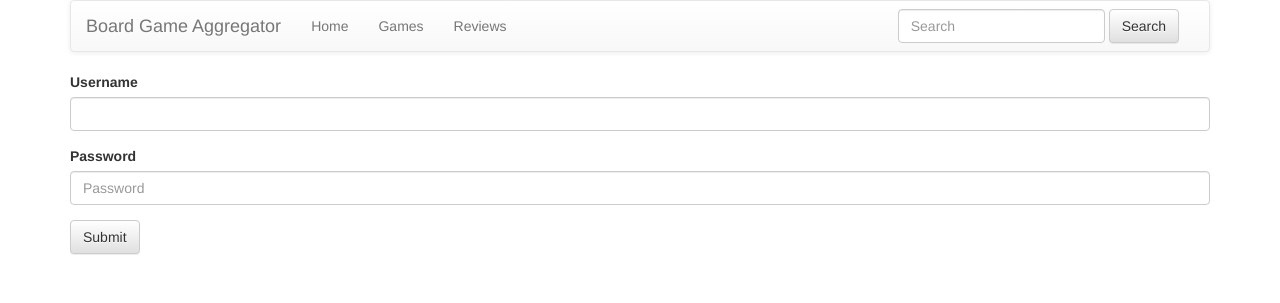
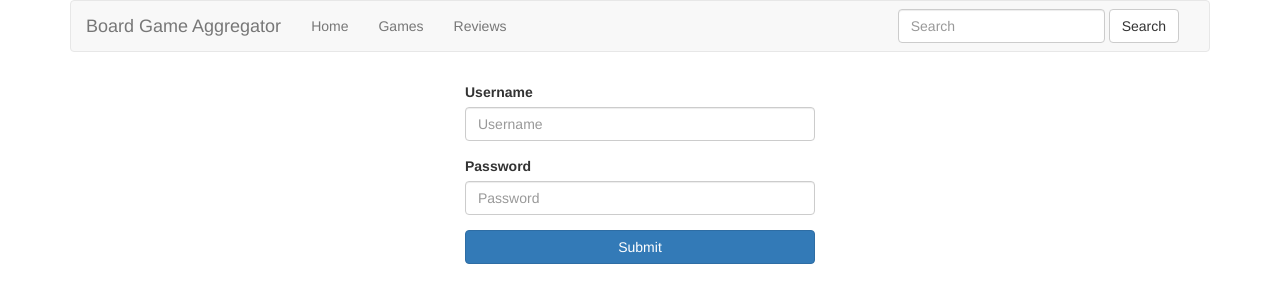
Before and after one commit to PansFortress/bg_agg, a Flask app: page /login in a window 1280 px wide. Shown: the top 303 px of the page. Run offline with Flask 2, Linux system fonts and the light colour scheme; some libraries are stand-ins or nearby versions.

Commit message:
Style updates to login page

```diff
--- a/bg_agg/templates/base.html
+++ b/bg_agg/templates/base.html
@@ -5,8 +5,8 @@
     <!-- Latest compiled and minified CSS -->
     <link rel="stylesheet" href="https://maxcdn.bootstrapcdn.com/bootstrap/3.3.7/css/bootstrap.min.css" integrity="sha384-BVYiiSIFeK1dGmJRAkycuHAHRg32OmUcww7on3RYdg4Va+PmSTsz/K68vbdEjh4u" crossorigin="anonymous">
 
-    <!-- Optional theme -->
-    <link rel="stylesheet" href="https://maxcdn.bootstrapcdn.com/bootstrap/3.3.7/css/bootstrap-theme.min.css" integrity="sha384-rHyoN1iRsVXV4nD0JutlnGaslCJuC7uwjduW9SVrLvRYooPp2bWYgmgJQIXwl/Sp" crossorigin="anonymous">
+    <!-- Optional theme to add gradient -->
+ <!--    <link rel="stylesheet" href="https://maxcdn.bootstrapcdn.com/bootstrap/3.3.7/css/bootstrap-theme.min.css" integrity="sha384-rHyoN1iRsVXV4nD0JutlnGaslCJuC7uwjduW9SVrLvRYooPp2bWYgmgJQIXwl/Sp" crossorigin="anonymous"> -->
 
     <!-- Custom project themes -->
     <link rel="stylesheet" type="text/css" href="../static/css/bgg_main.css">
@@ -47,7 +47,7 @@
     {% with messages = get_flashed_messages(with_categories=True) %}
     {% if messages %}
     {% for category, message in messages %}
-    <div class="alert alert-{{category}}">
+    <div class="container alert alert-{{category}}">
         {{ message }}
     </div>
     {% endfor %}
--- a/bg_agg/templates/login.html
+++ b/bg_agg/templates/login.html
@@ -1,14 +1,17 @@
 {% extends "base.html" %}
 {% block content %}
+<div class="col-md-4 col-md-offset-4 top-margin-please">
     <form role="form" method="POST">
         <div class="form-group">
             <label for="username">Username</label>
-            <input type="text" class="form-control" id="username" name="username" required>
+            <input type="text" class="form-control" id="username" name="username" placeholder="Username" required>
         </div>
         <div class="form-group">
             <label for="password">Password</label>
             <input type="password" class="form-control" id="password" name="password" placeholder="Password" required>
         </div>
-        <button type="submit" class="btn btn-default">Submit</button>
+        <button type="submit" class="btn btn-block btn-primary">Submit</button>
     </form>
+
+</div>
 {% endblock %}}
```
